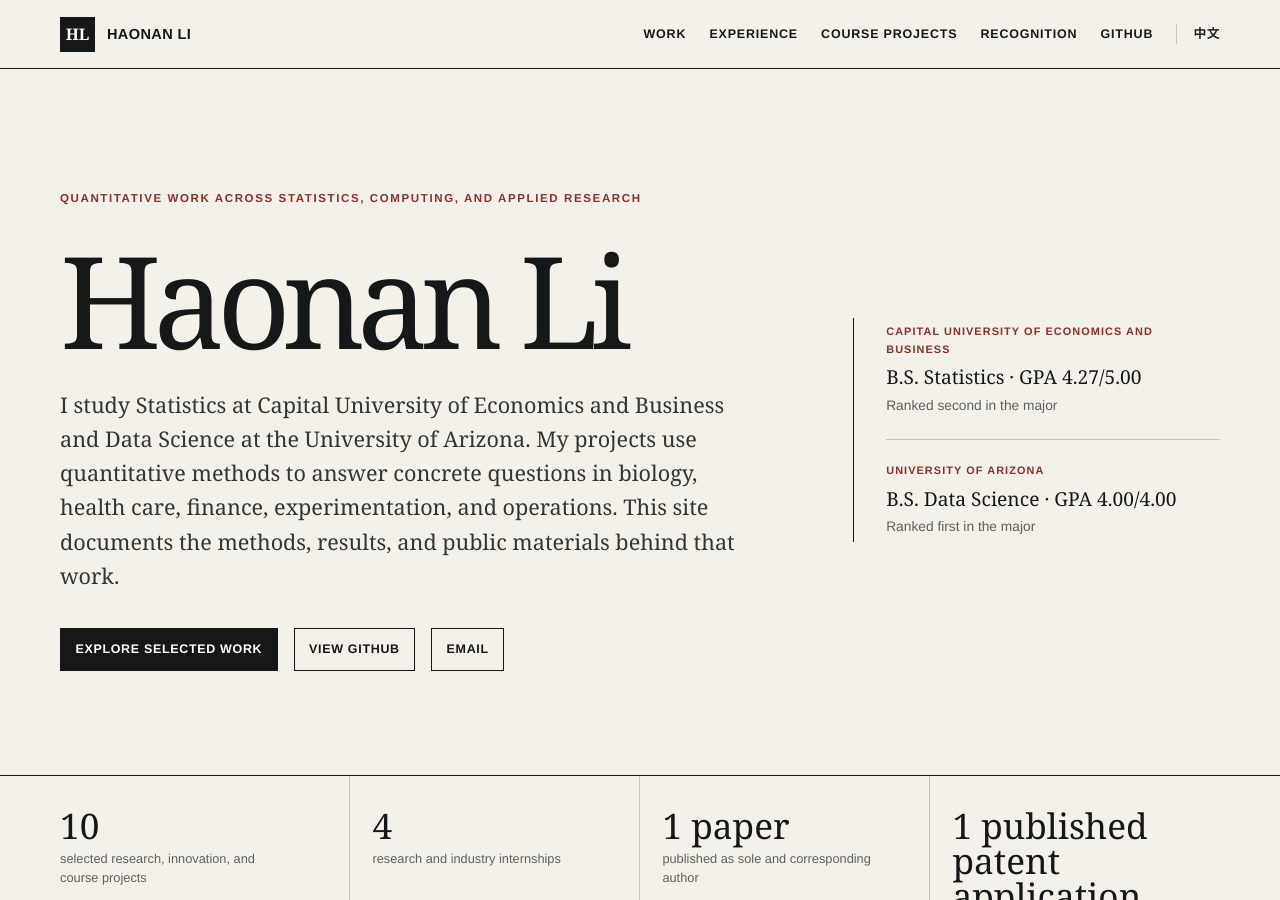
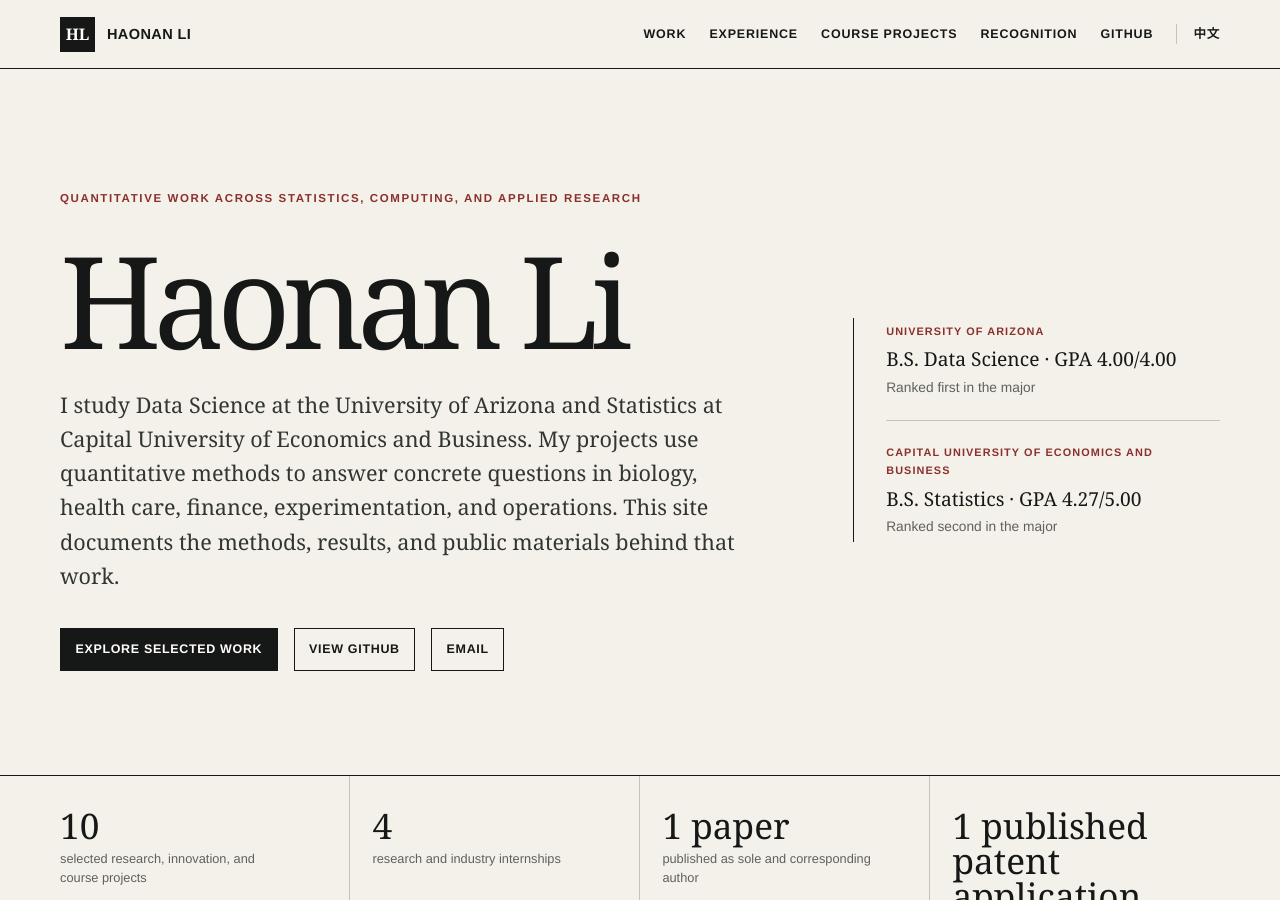
Before and after one commit to haonan-li-source/lihaonan.github.io, a Jekyll site: the page built from index.md, in a window 1280 px wide and 900 px high. Built offline with Jekyll 4.4.1, drawn with Linux system fonts in a browser that asks for light colours; some of the changed text lies outside the part shown.

Commit message:
Lead with University of Arizona education

```diff
--- a/_layouts/default.html
+++ b/_layouts/default.html
@@ -46,7 +46,7 @@
       <div class="footer-shell">
         <div>
           <strong>Haonan Li</strong>
-          <p>Statistics at CUEB · Data Science at the University of Arizona</p>
+          <p>Data Science at the University of Arizona · Statistics at CUEB</p>
         </div>
         <div class="footer-links">
           <a href="mailto:haonanli27@163.com">Email</a>
--- a/index.md
+++ b/index.md
@@ -9,7 +9,7 @@ description: Selected research, engineering, and applied analysis in statistics,
     <div>
       <p class="section-kicker">Quantitative work across statistics, computing, and applied research</p>
       <h1>Haonan Li</h1>
-      <p class="hero-lead">I study Statistics at Capital University of Economics and Business and Data Science at the University of Arizona. My projects use quantitative methods to answer concrete questions in biology, health care, finance, experimentation, and operations. This site documents the methods, results, and public materials behind that work.</p>
+      <p class="hero-lead">I study Data Science at the University of Arizona and Statistics at Capital University of Economics and Business. My projects use quantitative methods to answer concrete questions in biology, health care, finance, experimentation, and operations. This site documents the methods, results, and public materials behind that work.</p>
       <div class="hero-actions">
         <a class="button button-primary" href="#work">Explore selected work</a>
         <a class="button button-secondary" href="https://github.com/haonan-li-source">View GitHub</a>
@@ -17,8 +17,8 @@ description: Selected research, engineering, and applied analysis in statistics,
       </div>
     </div>
     <aside class="credential-panel" aria-label="Academic profile">
+      <div class="credential-item"><span>University of Arizona</span><strong>B.S. Data Science · GPA 4.00/4.00</strong><em>Ranked first in the major</em></div>
       <div class="credential-item"><span>Capital University of Economics and Business</span><strong>B.S. Statistics · GPA 4.27/5.00</strong><em>Ranked second in the major</em></div>
-      <div class="credential-item"><span>University of Arizona</span><strong>B.S. Data Science · GPA 4.00/4.00</strong><em>Ranked first in the major</em></div>
     </aside>
   </div>
 </section>
```
Also changed, not shown: zh/index.md (+2 -2 lines), README.md.
